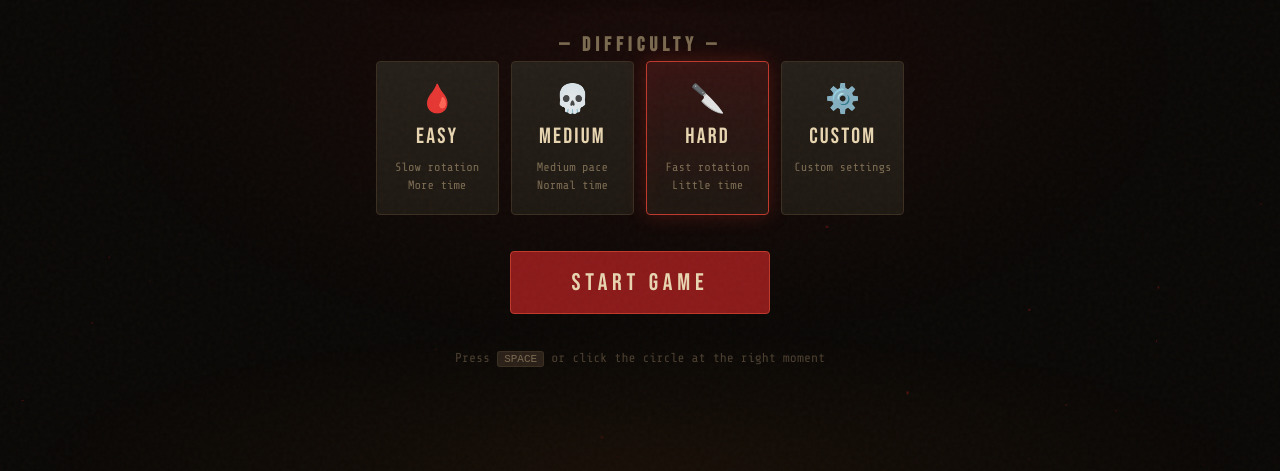
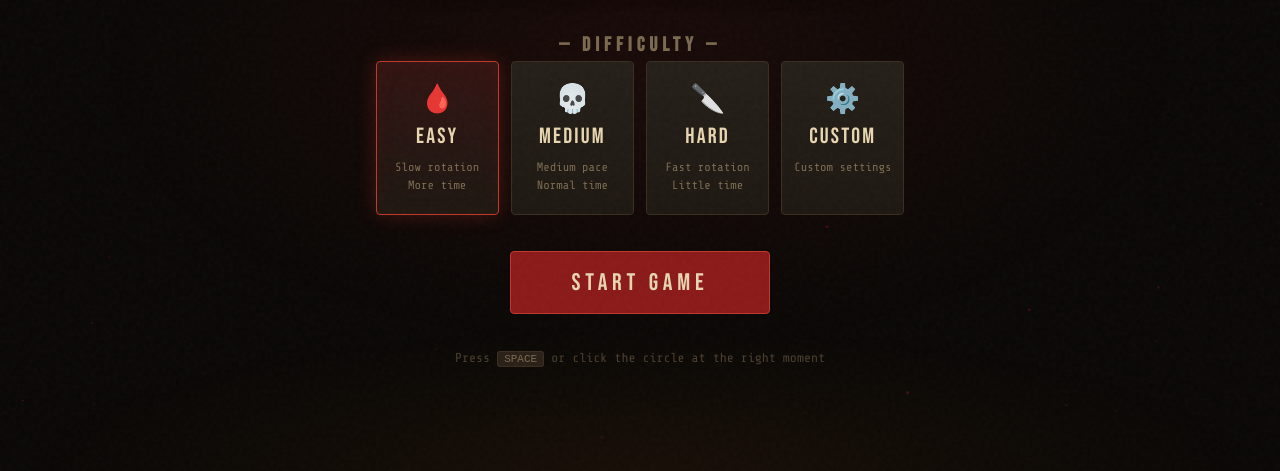
Before and after one commit to karelpilouoficialni/skill-checker, a plain HTML site: page index.html in a window 1280 px wide. Shown: the part 329-800 px from the top of the page. Drawn offline with nearby package versions, Linux system fonts and the light colour scheme.

Commit message:
feat: set easy as default difficulty

```diff
--- a/game.js
+++ b/game.js
@@ -24,7 +24,7 @@ const SCORE = {
 // ── STATE ────────────────────────────────────
 let state = {
   screen: 'menu',       // 'menu' | 'game' | 'result'
-  difficulty: 'hard',
+  difficulty: 'easy',
   config: null,
   angle: 0,             // degrees, needle angle (0 = top)
   animId: null,
--- a/index.html
+++ b/index.html
@@ -33,7 +33,7 @@
       <div class="difficulty-section">
         <h2 class="section-label">— Difficulty —</h2>
         <div class="difficulty-cards">
-          <button class="diff-card" data-diff="easy">
+          <button class="diff-card selected" data-diff="easy">
             <span class="diff-icon">🩸</span>
             <span class="diff-name">EASY</span>
             <span class="diff-desc">Slow rotation<br/>More time</span>
@@ -43,7 +43,7 @@
             <span class="diff-name">MEDIUM</span>
             <span class="diff-desc">Medium pace<br/>Normal time</span>
           </button>
-          <button class="diff-card selected" data-diff="hard">
+          <button class="diff-card" data-diff="hard">
             <span class="diff-icon">🔪</span>
             <span class="diff-name">HARD</span>
             <span class="diff-desc">Fast rotation<br/>Little time</span>
```
